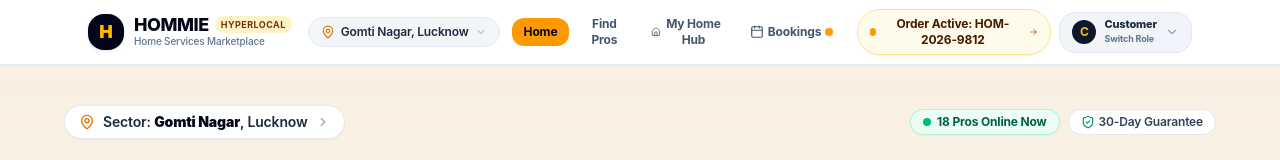
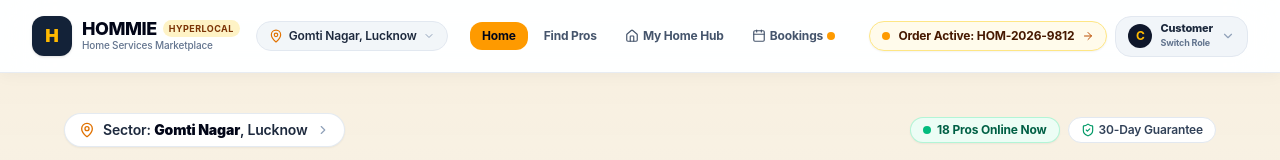
Before and after one commit to hansid786/hommie, a React (Vite) app: page / in a window 1280 px wide. Shown: the top 160 px of the page. Built offline with nearby package versions, Linux system fonts and the light colour scheme; no server answers.

Commit message:
Polish Hommie startup visual system

```diff
--- a/src/App.jsx
+++ b/src/App.jsx
@@ -129,7 +129,7 @@ function HommieMainApp() {
   };
 
   return (
-    <div className="min-h-screen flex flex-col bg-slate-50 text-slate-900 font-sans selection:bg-amber-400 selection:text-slate-950">
+    <div className="min-h-screen flex flex-col bg-[#f6f8f7] text-[#132238] font-sans selection:bg-amber-200 selection:text-[#132238]">
       {/* 1. TOP NAVBAR */}
       <HommieNavbar
         activeLocality={activeLocality}
--- a/src/components/HommieMobileNav.jsx
+++ b/src/components/HommieMobileNav.jsx
@@ -11,7 +11,7 @@ export default function HommieMobileNav({ currentView, onNavigate }) {
   );
 
   return (
-    <nav className="md:hidden fixed bottom-0 left-0 right-0 z-40 bg-white/95 backdrop-blur-lg border-t border-slate-200/80 px-2 py-2 flex items-center justify-around shadow-lg">
+    <nav className="md:hidden fixed bottom-0 left-0 right-0 z-40 bg-white/95 backdrop-blur-xl border-t border-slate-200/80 px-2 py-2.5 flex items-center justify-around shadow-[0_-8px_24px_rgba(19,34,56,0.08)]">
       {role === 'customer' && (
         <>
           <button
--- a/src/components/HommieNavbar.jsx
+++ b/src/components/HommieNavbar.jsx
@@ -34,8 +34,8 @@ export default function HommieNavbar({
   );
 
   return (
-    <header className="sticky top-0 z-40 bg-white/95 backdrop-blur-md border-b border-slate-200/80 shadow-xs">
-      <div className="max-w-6xl mx-auto px-4 sm:px-6 h-16 flex items-center justify-between gap-3">
+    <header className="sticky top-0 z-40 bg-white/90 backdrop-blur-xl border-b border-slate-200/80 shadow-[0_1px_16px_rgba(19,34,56,0.05)]">
+      <div className="max-w-7xl mx-auto px-4 sm:px-6 lg:px-8 h-[4.5rem] flex items-center justify-between gap-3">
         {/* Brand & Locality */}
         <div className="flex items-center gap-3 sm:gap-4">
           <button
@@ -46,7 +46,7 @@ export default function HommieNavbar({
             }}
             className="flex items-center gap-2.5 text-left cursor-pointer group"
           >
-            <div className="w-9 h-9 rounded-2xl bg-slate-950 text-amber-400 flex items-center justify-center font-black text-lg shadow-sm group-hover:bg-slate-900 transition">
+            <div className="w-10 h-10 rounded-xl bg-[#132238] text-amber-400 flex items-center justify-center font-black text-lg shadow-sm group-hover:bg-[#203653] transition">
               H
             </div>
             <div>
--- a/src/index.css
+++ b/src/index.css
@@ -2,13 +2,17 @@
 
 @layer base {
   :root {
-    --brand-primary: #0f172a;
-    --brand-accent: #059669;
+    --brand-primary: #132238;
+    --brand-accent: #0f766e;
+    --brand-action: #d97706;
+    --surface: #ffffff;
+    --canvas: #f6f8f7;
+    --line: #dfe7e3;
   }
 
   body {
-    background-color: #fcfdfe;
-    color: #0f172a;
+    background-color: var(--canvas);
+    color: var(--brand-primary);
     font-family: -apple-system, BlinkMacSystemFont, 'Plus Jakarta Sans', 'Inter', 'Segoe UI', Roboto, sans-serif;
     margin: 0;
     padding: 0;
```
